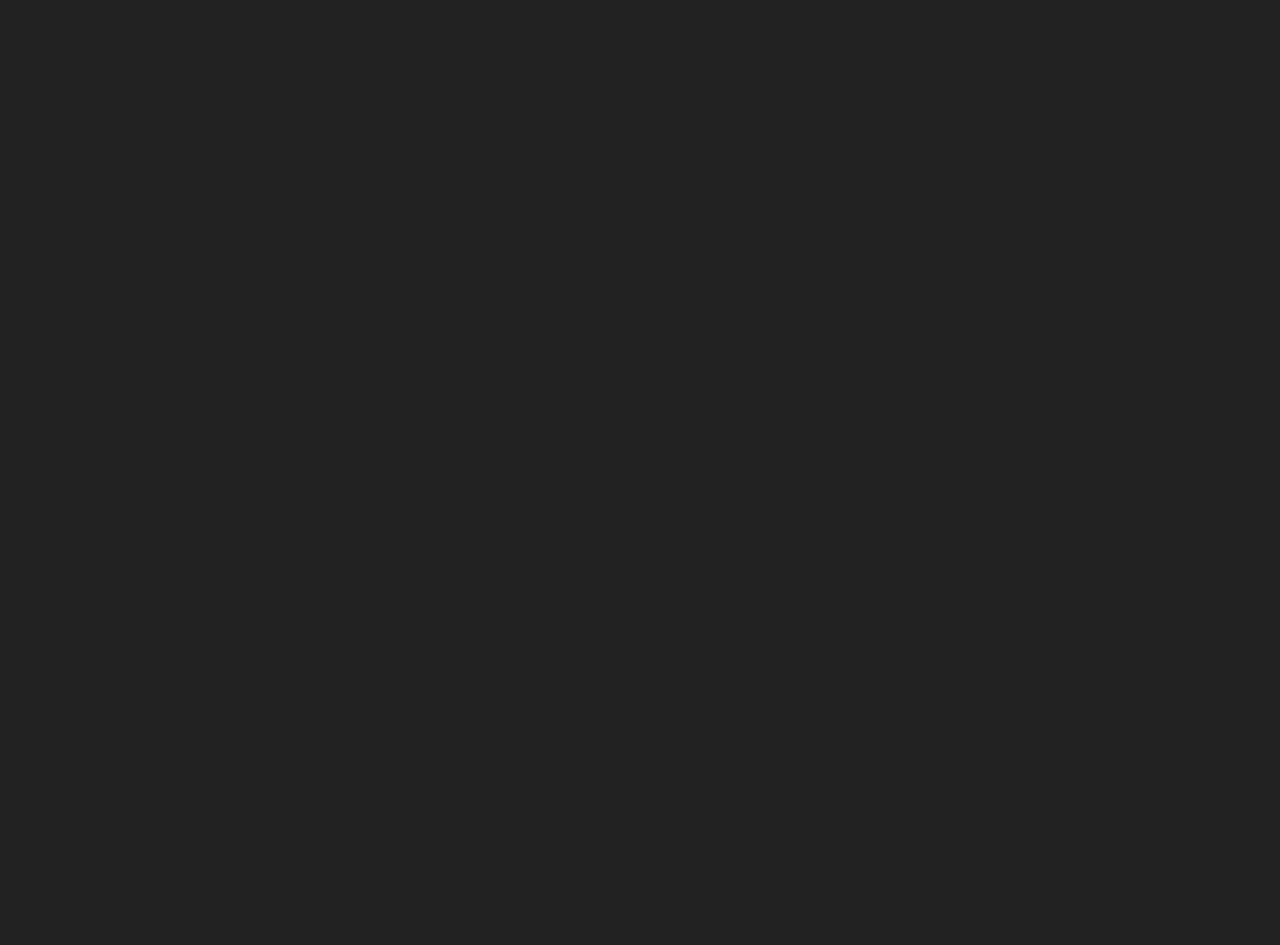
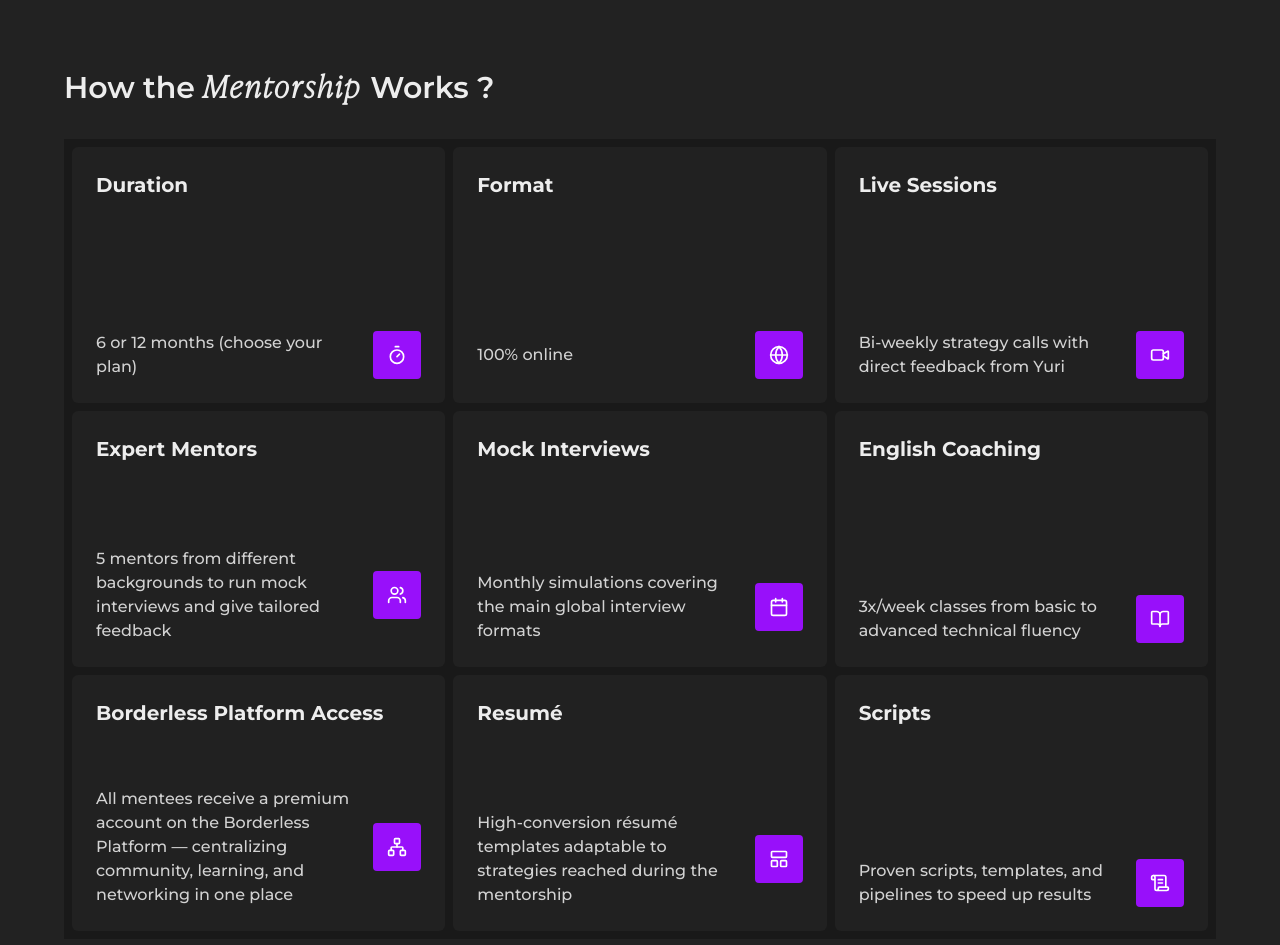
Before and after one commit to ProgramadoresSemPatria/borderless-institutional-website, a Next.js app: page /psp-mentorship in a window 1280 px wide. Shown: the part 2280-3225 px from the top of the page. Before the commit the page ends 3067 px from the top, so only its background shows below. Built offline with nearby package versions, Linux system fonts and the light colour scheme.

Commit message:
feat: add how it works

```diff
--- /dev/null
+++ b/app/components/sections/psp-mentorship/HowItWorks.tsx
@@ -0,0 +1,107 @@
+"use client";
+
+import { useGSAP } from "@gsap/react";
+import gsap from "gsap";
+import {
+  BookOpen,
+  Calendar,
+  Globe,
+  LayoutPanelTop,
+  Network,
+  ScrollText,
+  Timer,
+  Users,
+  Video,
+} from "lucide-react";
+import { AnimatedText } from "../../ui/AnimatedText";
+import { FeatureCard } from "../../ui/FeatureCard";
+
+const instructions = [
+  {
+    title: "Duration",
+    description: "6 or 12 months (choose your plan)",
+    icon: Timer,
+  },
+  {
+    title: "Format",
+    description: "100% online",
+    icon: Globe,
+  },
+  {
+    title: "Live Sessions",
+    description: "Bi-weekly strategy calls with direct feedback from Yuri",
+    icon: Video,
+  },
+  {
+    title: "Expert Mentors",
+    description:
+      "5 mentors from different backgrounds to run mock interviews and give tailored feedback",
+    icon: Users,
+  },
+  {
+    title: "Mock Interviews",
+    description:
+      "Monthly simulations covering the main global interview formats",
+    icon: Calendar,
+  },
+  {
+    title: "English Coaching",
+    description: "3x/week classes from basic to advanced technical fluency",
+    icon: BookOpen,
+  },
+  {
+    title: "Borderless Platform Access",
+    description:
+      "All mentees receive a premium account on the Borderless Platform — centralizing community, learning, and networking in one place",
+    icon: Network,
+  },
+  {
+    title: "Resumé",
+    description:
+      "High-conversion résumé templates adaptable to strategies reached during the mentorship",
+    icon: LayoutPanelTop,
+  },
+  {
+    title: "Scripts",
+    description: "Proven scripts, templates, and pipelines to speed up results",
+    icon: ScrollText,
+  },
+];
+
+export function HowItWorks() {
+  useGSAP(() => {
+    gsap.fromTo(
+      ".how-it-works-card",
+      { y: "20%", opacity: 0 },
+      {
+        y: 0,
+        opacity: 1,
+        ease: "back.inOut",
+        duration: 0.8,
+        stagger: 0.1,
+        scrollTrigger: { trigger: ".how-it-works-card", start: "top 90%" },
+      }
+    );
+  });
+
+  return (
+    <section className="rounded-md space-y-8 py-[10svh]">
+      <AnimatedText as="h2" className="text-pretty">
+        How the <span className="font-ivy">Mentorship</span> Works ?
+      </AnimatedText>
+
+      <div className="grid md:grid-cols-2 xl:grid-cols-3 gap-2 p-2 bg-tertiary">
+        {instructions.map((instruction) => (
+          <FeatureCard
+            className="how-it-works-card"
+            key={instruction.title}
+            title={instruction.title}
+            description={instruction.description}
+            variant="secondary"
+            icon={instruction.icon}
+          />
+        ))}
+      </div>
+    </section>
+  );
+}
--- a/app/components/ui/FeatureCard.tsx
+++ b/app/components/ui/FeatureCard.tsx
@@ -6,6 +6,7 @@ interface FeatureCardProps {
   title: string;
   description: string;
   icon: LucideIcon;
+  variant?: "primary" | "secondary";
   className?: string;
 }
 
@@ -14,11 +15,13 @@ export function FeatureCard({
   description,
   icon,
   className,
+  variant = "primary",
 }: FeatureCardProps) {
   return (
     <div
       className={twMerge(
-        "bg-tertiary rounded-md md:h-64 p-6 flex flex-col justify-between gap-8",
+        "rounded-md md:h-64 p-6 flex flex-col justify-between gap-8",
+        variant === "primary" ? "bg-tertiary" : "bg-[#212121]",
         className
       )}
     >
--- a/app/psp-mentorship/page.tsx
+++ b/app/psp-mentorship/page.tsx
@@ -1,4 +1,5 @@
 import { GoGlobalMethod } from "../components/sections/psp-mentorship/GoGlobalMethod";
+import { HowItWorks } from "../components/sections/psp-mentorship/HowItWorks";
 import { PspHeroSection } from "../components/sections/psp-mentorship/PspHeroSection";
 import { WhatIsPspMentorship } from "../components/sections/psp-mentorship/WhatIsPspMentorship";
 import { WhoIsItFor } from "../components/sections/psp-mentorship/WhoIsItFor";
@@ -10,6 +11,7 @@ export default function Page() {
       <WhatIsPspMentorship />
       <WhoIsItFor />
       <GoGlobalMethod />
+      <HowItWorks />
       <section className="h-svh"></section>
     </div>
   );
```
